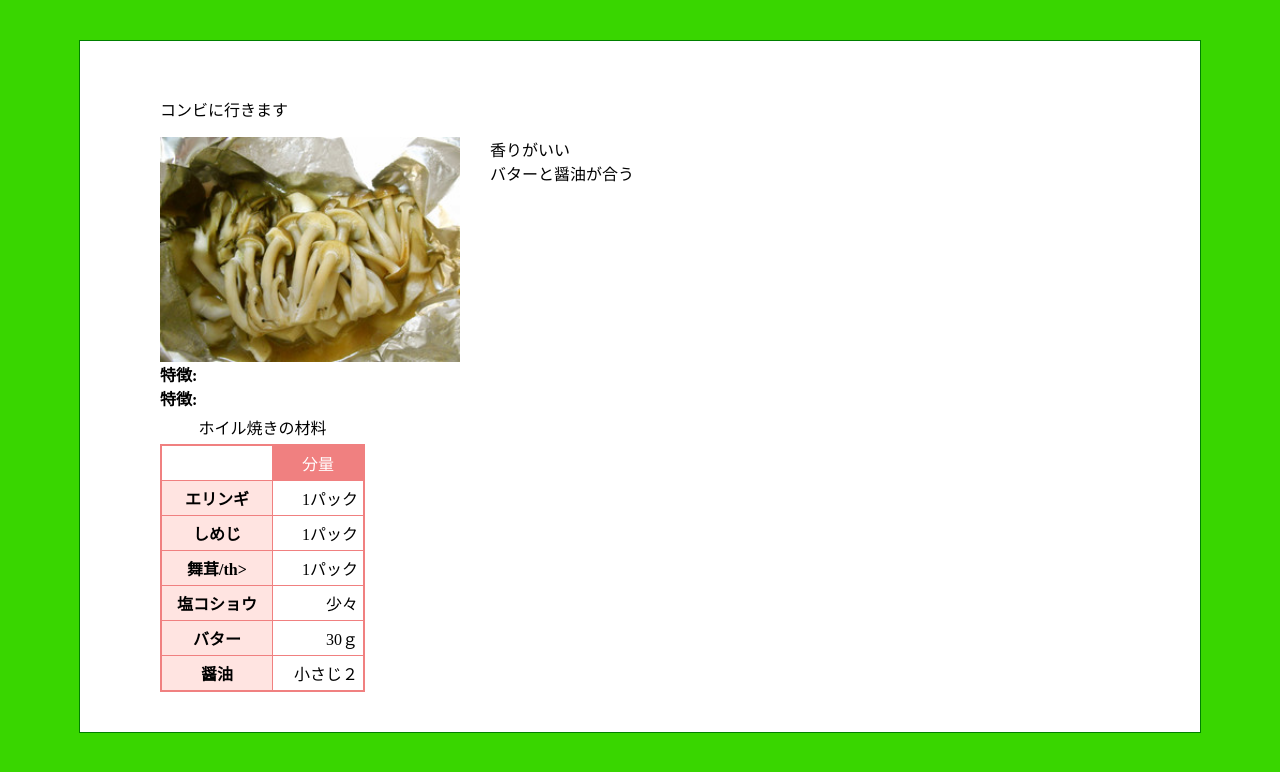
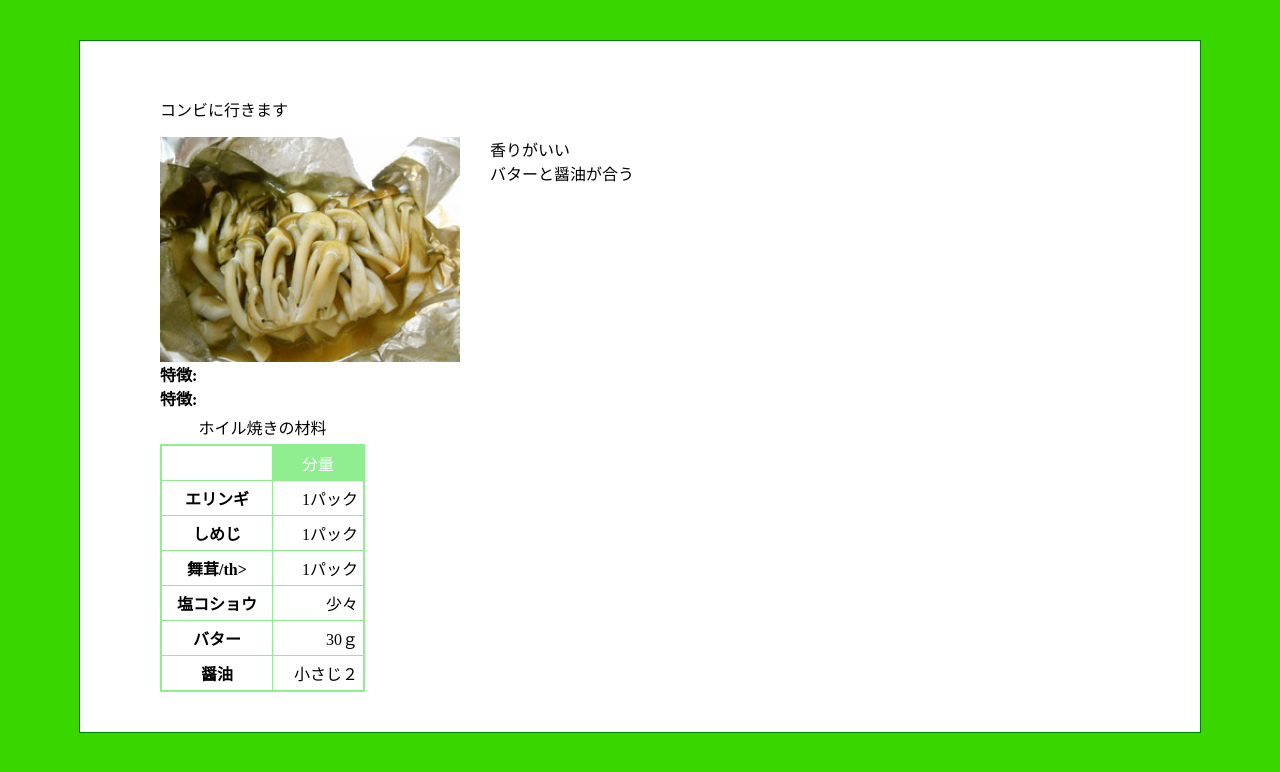
Before and after one commit to g1627081/web1, a plain HTML site: page index.html in a window 1280 px wide. Drawn offline with Linux system fonts and the light colour scheme.

Commit message:
Update default.css

```diff
--- a/css/default.css
+++ b/css/default.css
@@ -57,24 +57,24 @@ opacity:0.7f;
 }
 
 .btn-reset{
-  background-color:lightcoral;
+  background-color:lightgreen;
 }
 
 #ingredient{
-  border:2px solid lightcoral;
+  border:2px solid lightgreen;
   border-collapse:collapse;
 }
 
 th{
-  border:1px solid lightcoral;
-  background-color:mistyrose;
+  border:1px solid lightgreen;
+  background-color:byakurose;
   padding:5px;
   width:100px;
   text-align:center;
 }
 
 td{
-  border:1px solid lightcoral;
+  border:1px solid lightgreen;
   padding:5px;
   width:80px;
   text-align:right;
@@ -84,17 +84,13 @@ caption{
   padding:5px;
 }
 
-#price{
-  background-color:lightyellow;
-}
-
 thead th,tfoot th{
   background-color:white;
 }
 
 thead td{
   color:white;
-  background-color:lightcoral;
+  background-color:lightgreen;
   text-align:center;
 }
 
```
